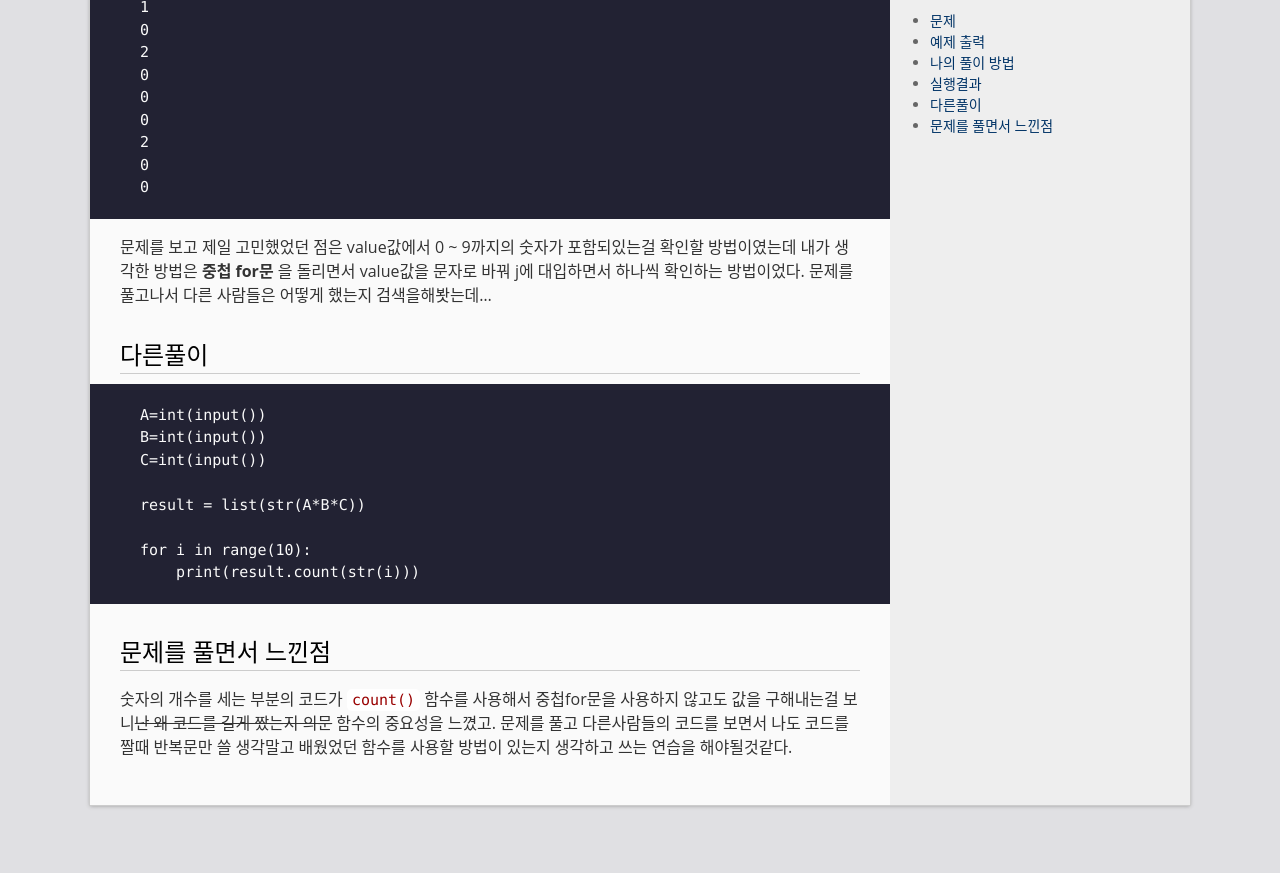
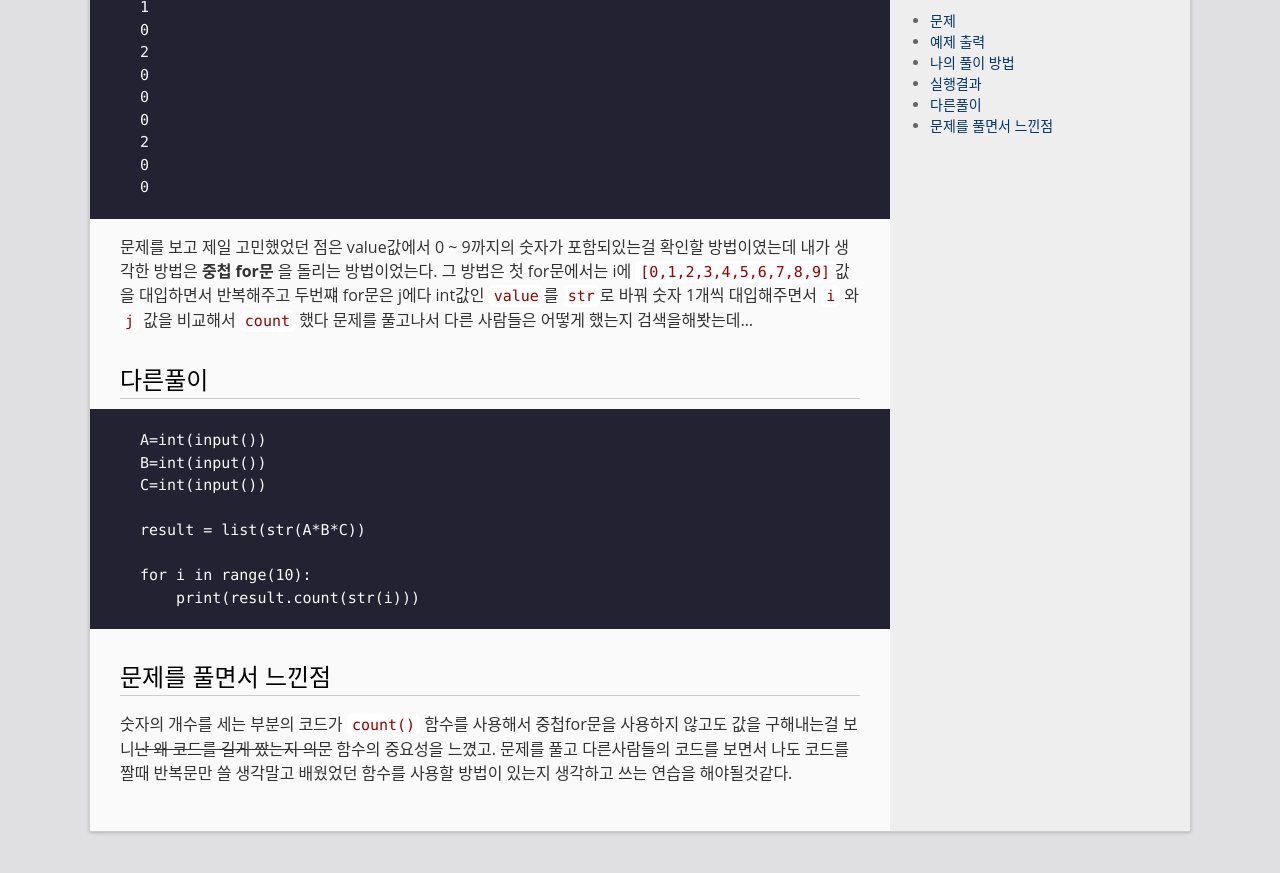
Before and after one commit to bh6366632/bh6366632.github.com, a Jekyll site: the page built from _posts/2024-04-04-number.md, in a window 1280 px wide and 900 px high, scrolled down 1268 px. Shown: the top 873 px of the window. Built offline with Jekyll 4.4.1, drawn with Linux system fonts in a browser that asks for light colours.

Commit message:
Update 2024-04-04-number.md

````diff
--- a/_posts/2024-04-04-number.md
+++ b/_posts/2024-04-04-number.md
@@ -54,7 +54,10 @@ for i in list:
 0
 ```
 문제를 보고 제일 고민했었던 점은 value값에서 0 ~ 9까지의 숫자가 포함되있는걸 확인할 방법이였는데
-내가 생각한 방법은 __중첩 for문__ 을 돌리면서 value값을 문자로 바꿔 j에 대입하면서 하나씩 확인하는 방법이었다.
+내가 생각한 방법은 __중첩 for문__ 을 돌리는 방법이었는다.
+그 방법은 첫 for문에서는 i에 `[0,1,2,3,4,5,6,7,8,9]`값을 대입하면서 반복해주고
+두번쨰 for문은 j에다 int값인 `value`를 `str`로 바꿔 숫자 1개씩 대입해주면서
+`i` 와 `j` 값을 비교해서 `count` 했다
 문제를 풀고나서 다른 사람들은 어떻게 했는지 검색을해봣는데...
 # 다른풀이
 ```
````
